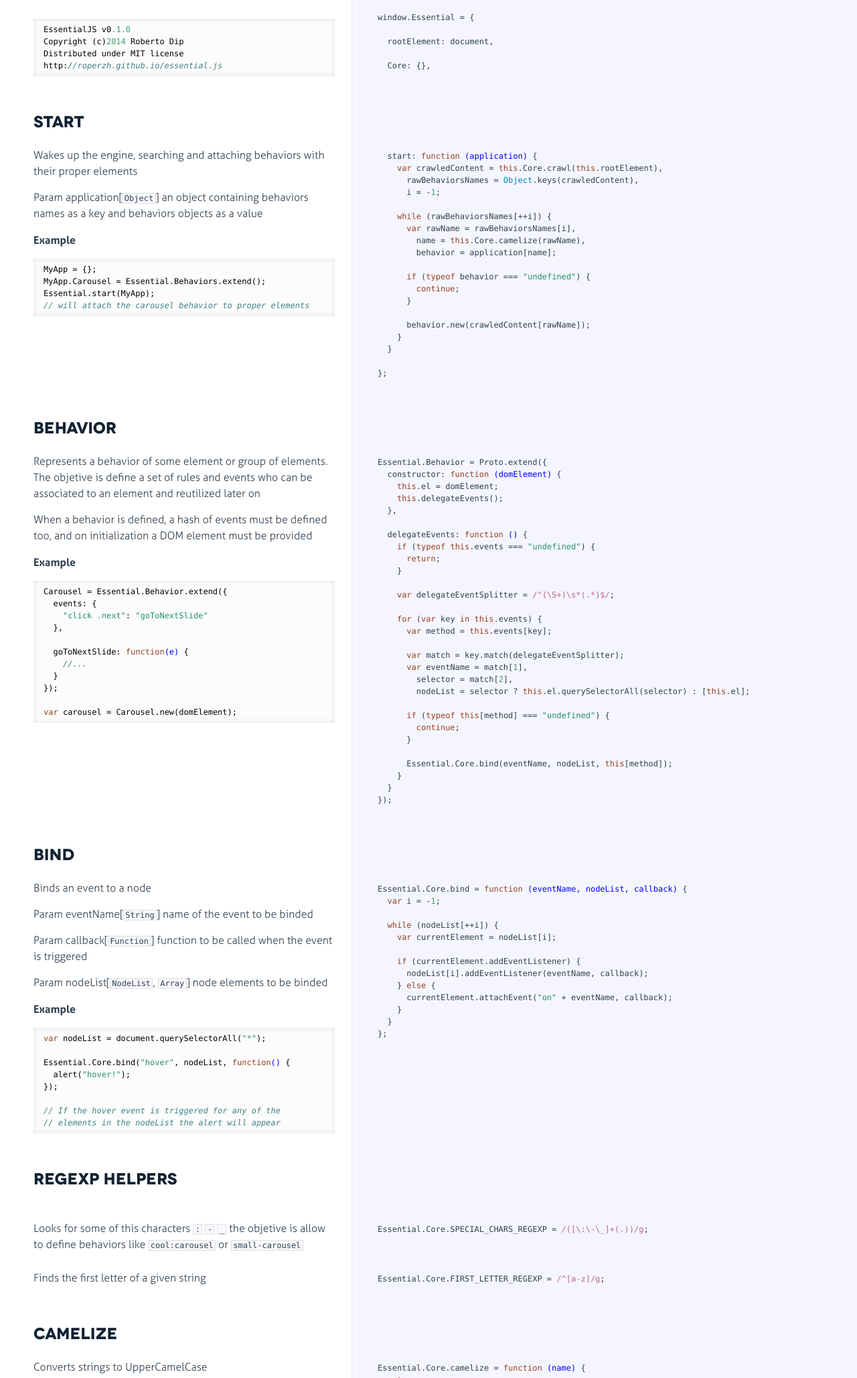
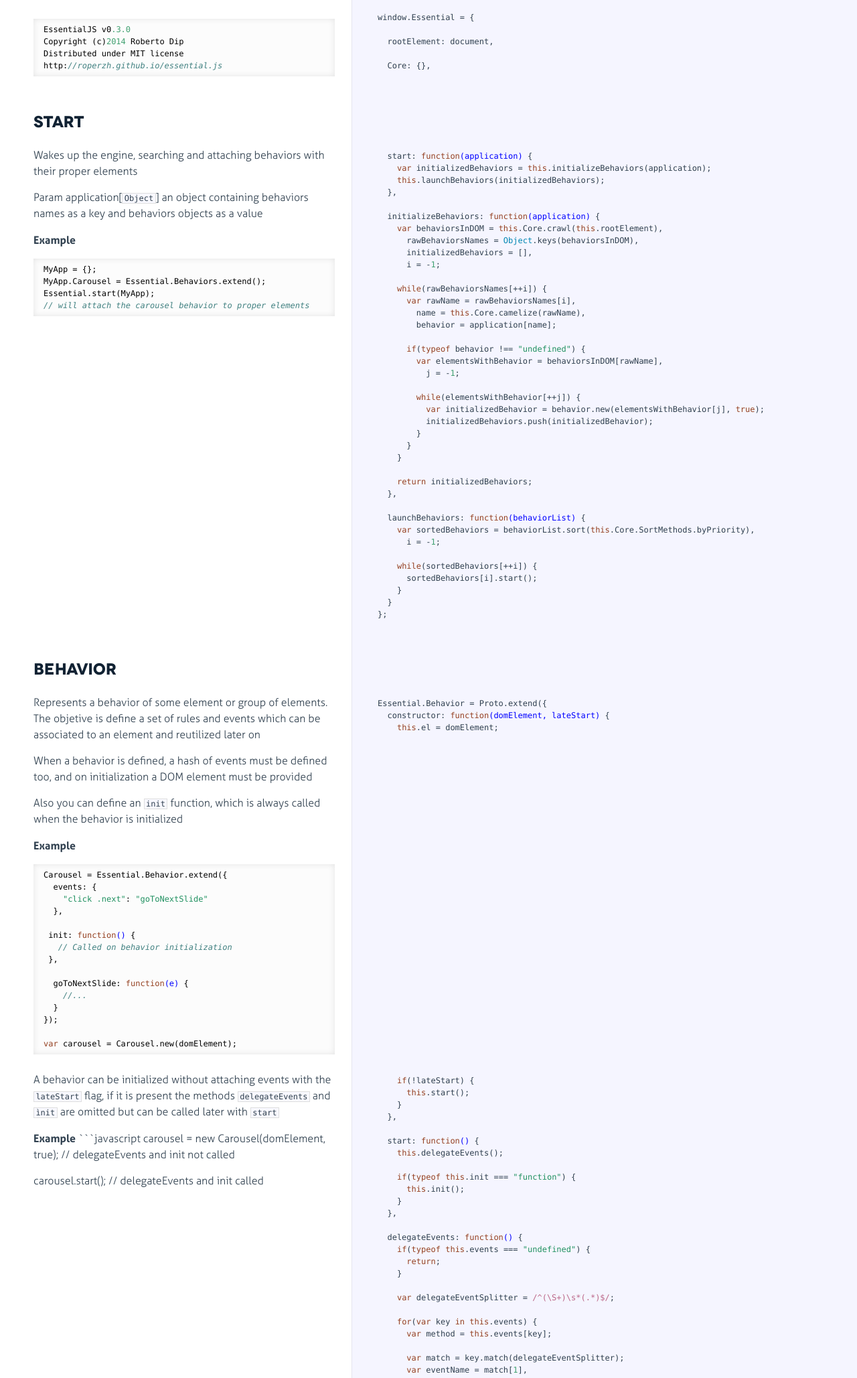
Before and after one commit to roperzh/essential.js, a plain HTML site: page docs/index.html in a window 1280 px wide. Shown: the part 95-2152 px from the top of the page at 67% size. Drawn offline with Linux system fonts and the light colour scheme.

Commit message:
Updates the docs to the v0.3.0

````diff
--- a/docs/index.html
+++ b/docs/index.html
@@ -27,7 +27,7 @@
               <div class="pilwrap ">
                 <a class="pilcrow" href="#section-1">&#182;</a>
               </div>
-              <pre><code>EssentialJS v0<span class="hljs-number">.1</span><span class="hljs-number">.0</span>
+              <pre><code>EssentialJS v0<span class="hljs-number">.3</span><span class="hljs-number">.0</span>
 Copyright (c)<span class="hljs-number">2014</span> Roberto Dip
 Distributed under MIT license
 http:<span class="hljs-comment">//roperzh.github.io/essential.js</span>
@@ -78,24 +78,44 @@ Essential.start(MyApp);
             </div>
 
             <div class="content"><div class='highlight'><pre>
-  start: <span class="hljs-function"><span class="hljs-keyword">function</span> <span class="hljs-params">(application)</span> {</span>
-    <span class="hljs-keyword">var</span> crawledContent = <span class="hljs-keyword">this</span>.Core.crawl(<span class="hljs-keyword">this</span>.rootElement),
-      rawBehaviorsNames = <span class="hljs-built_in">Object</span>.keys(crawledContent),
+  start: <span class="hljs-function"><span class="hljs-keyword">function</span><span class="hljs-params">(application)</span> {</span>
+    <span class="hljs-keyword">var</span> initializedBehaviors = <span class="hljs-keyword">this</span>.initializeBehaviors(application);
+    <span class="hljs-keyword">this</span>.launchBehaviors(initializedBehaviors);
+  },
+
+  initializeBehaviors: <span class="hljs-function"><span class="hljs-keyword">function</span><span class="hljs-params">(application)</span> {</span>
+    <span class="hljs-keyword">var</span> behaviorsInDOM = <span class="hljs-keyword">this</span>.Core.crawl(<span class="hljs-keyword">this</span>.rootElement),
+      rawBehaviorsNames = <span class="hljs-built_in">Object</span>.keys(behaviorsInDOM),
+      initializedBehaviors = [],
       i = -<span class="hljs-number">1</span>;
 
-    <span class="hljs-keyword">while</span> (rawBehaviorsNames[++i]) {
+    <span class="hljs-keyword">while</span>(rawBehaviorsNames[++i]) {
       <span class="hljs-keyword">var</span> rawName = rawBehaviorsNames[i],
         name = <span class="hljs-keyword">this</span>.Core.camelize(rawName),
         behavior = application[name];
 
-      <span class="hljs-keyword">if</span> (<span class="hljs-keyword">typeof</span> behavior === <span class="hljs-string">"undefined"</span>) {
-        <span class="hljs-keyword">continue</span>;
+      <span class="hljs-keyword">if</span>(<span class="hljs-keyword">typeof</span> behavior !== <span class="hljs-string">"undefined"</span>) {
+        <span class="hljs-keyword">var</span> elementsWithBehavior = behaviorsInDOM[rawName],
+          j = -<span class="hljs-number">1</span>;
+
+        <span class="hljs-keyword">while</span>(elementsWithBehavior[++j]) {
+          <span class="hljs-keyword">var</span> initializedBehavior = behavior.new(elementsWithBehavior[j], <span class="hljs-literal">true</span>);
+          initializedBehaviors.push(initializedBehavior);
+        }
       }
+    }
 
-      behavior.new(crawledContent[rawName]);
+    <span class="hljs-keyword">return</span> initializedBehaviors;
+  },
+
+  launchBehaviors: <span class="hljs-function"><span class="hljs-keyword">function</span><span class="hljs-params">(behaviorList)</span> {</span>
+    <span class="hljs-keyword">var</span> sortedBehaviors = behaviorList.sort(<span class="hljs-keyword">this</span>.Core.SortMethods.byPriority),
+      i = -<span class="hljs-number">1</span>;
+
+    <span class="hljs-keyword">while</span>(sortedBehaviors[++i]) {
+      sortedBehaviors[i].start();
     }
   }
-
 };</pre></div></div>
 
         </li>
@@ -121,15 +141,21 @@ Essential.start(MyApp);
                 <a class="pilcrow" href="#section-5">&#182;</a>
               </div>
               <p>Represents a behavior of some element or group of elements.
-The objetive is define a set of rules and events who
+The objetive is define a set of rules and events which
 can be associated to an element and reutilized later on</p>
 <p>When a behavior is defined, a hash of events must be defined too,
 and on initialization a DOM element must be provided</p>
+<p>Also you can define an <code>init</code> function, which is always called when the
+behavior is initialized</p>
 <p><strong>Example</strong></p>
 <pre><code class="lang-javascript">Carousel = Essential.Behavior.extend({
   events: {
     <span class="hljs-string">"click .next"</span>: <span class="hljs-string">"goToNextSlide"</span>
   },
+
+ init: <span class="hljs-function"><span class="hljs-keyword">function</span><span class="hljs-params">()</span> {</span>
+   <span class="hljs-comment">// Called on behavior initialization</span>
+ },
 
   goToNextSlide: <span class="hljs-function"><span class="hljs-keyword">function</span><span class="hljs-params">(e)</span> {</span>
     <span class="hljs-comment">//...</span>
@@ -143,34 +169,8 @@ and on initialization a DOM element must be provided</p>
 
             <div class="content"><div class='highlight'><pre>
 Essential.Behavior = Proto.extend({
-  constructor: <span class="hljs-function"><span class="hljs-keyword">function</span> <span class="hljs-params">(domElement)</span> {</span>
-    <span class="hljs-keyword">this</span>.el = domElement;
-    <span class="hljs-keyword">this</span>.delegateEvents();
-  },
-
-  delegateEvents: <span class="hljs-function"><span class="hljs-keyword">function</span> <span class="hljs-params">()</span> {</span>
-    <span class="hljs-keyword">if</span> (<span class="hljs-keyword">typeof</span> <span class="hljs-keyword">this</span>.events === <span class="hljs-string">"undefined"</span>) {
-      <span class="hljs-keyword">return</span>;
-    }
-
-    <span class="hljs-keyword">var</span> delegateEventSplitter = <span class="hljs-regexp">/^(\S+)\s*(.*)$/</span>;
-
-    <span class="hljs-keyword">for</span> (<span class="hljs-keyword">var</span> key <span class="hljs-keyword">in</span> <span class="hljs-keyword">this</span>.events) {
-      <span class="hljs-keyword">var</span> method = <span class="hljs-keyword">this</span>.events[key];
-
-      <span class="hljs-keyword">var</span> match = key.match(delegateEventSplitter);
-      <span class="hljs-keyword">var</span> eventName = match[<span class="hljs-number">1</span>],
-        selector = match[<span class="hljs-number">2</span>],
-        nodeList = selector ? <span class="hljs-keyword">this</span>.el.querySelectorAll(selector) : [<span class="hljs-keyword">this</span>.el];
-
-      <span class="hljs-keyword">if</span> (<span class="hljs-keyword">typeof</span> <span class="hljs-keyword">this</span>[method] === <span class="hljs-string">"undefined"</span>) {
-        <span class="hljs-keyword">continue</span>;
-      }
-
-      Essential.Core.bind(eventName, nodeList, <span class="hljs-keyword">this</span>[method]);
-    }
-  }
-});</pre></div></div>
+  constructor: <span class="hljs-function"><span class="hljs-keyword">function</span><span class="hljs-params">(domElement, lateStart)</span> {</span>
+    <span class="hljs-keyword">this</span>.el = domElement;</pre></div></div>
 
         </li>
 
@@ -181,9 +181,57 @@ Essential.Behavior = Proto.extend({
               <div class="pilwrap ">
                 <a class="pilcrow" href="#section-6">&#182;</a>
               </div>
-              <h2 id="bind">Bind</h2>
+              <p>A behavior can be initialized without attaching events with the <code>lateStart</code>
+flag, if it is present the methods <code>delegateEvents</code> and <code>ìnit</code> are omitted
+but can be called later with <code>start</code></p>
+<p><strong>Example</strong>
+```javascript
+carousel = new Carousel(domElement, true);
+// delegateEvents and init not called</p>
+<p>carousel.start();
+// delegateEvents and init called</p>
 
             </div>
+
+            <div class="content"><div class='highlight'><pre>
+    <span class="hljs-keyword">if</span>(!lateStart) {
+      <span class="hljs-keyword">this</span>.start();
+    }
+  },
+
+  start: <span class="hljs-function"><span class="hljs-keyword">function</span><span class="hljs-params">()</span> {</span>
+    <span class="hljs-keyword">this</span>.delegateEvents();
+
+    <span class="hljs-keyword">if</span>(<span class="hljs-keyword">typeof</span> <span class="hljs-keyword">this</span>.init === <span class="hljs-string">"function"</span>) {
+      <span class="hljs-keyword">this</span>.init();
+    }
+  },
+
+  delegateEvents: <span class="hljs-function"><span class="hljs-keyword">function</span><span class="hljs-params">()</span> {</span>
+    <span class="hljs-keyword">if</span>(<span class="hljs-keyword">typeof</span> <span class="hljs-keyword">this</span>.events === <span class="hljs-string">"undefined"</span>) {
+      <span class="hljs-keyword">return</span>;
+    }
+
+    <span class="hljs-keyword">var</span> delegateEventSplitter = <span class="hljs-regexp">/^(\S+)\s*(.*)$/</span>;
+
+    <span class="hljs-keyword">for</span>(<span class="hljs-keyword">var</span> key <span class="hljs-keyword">in</span> <span class="hljs-keyword">this</span>.events) {
+      <span class="hljs-keyword">var</span> method = <span class="hljs-keyword">this</span>.events[key];
+
+      <span class="hljs-keyword">var</span> match = key.match(delegateEventSplitter);
+      <span class="hljs-keyword">var</span> eventName = match[<span class="hljs-number">1</span>],
+        selector = match[<span class="hljs-number">2</span>],
+        nodeList = selector ? <span class="hljs-keyword">this</span>.el.querySelectorAll(selector) : [<span class="hljs-keyword">this</span>.el];
+
+      <span class="hljs-keyword">if</span>(<span class="hljs-keyword">typeof</span> <span class="hljs-keyword">this</span>[method] === <span class="hljs-string">"undefined"</span>) {
+        <span class="hljs-keyword">continue</span>;
+      }
+
+      Essential.Core.bind(eventName, nodeList, <span class="hljs-keyword">this</span>[method].bind(<span class="hljs-keyword">this</span>));
+    }
+  },
+
+  priority: <span class="hljs-number">0</span>
+});</pre></div></div>
 
         </li>
 
@@ -193,6 +241,19 @@ Essential.Behavior = Proto.extend({
 
               <div class="pilwrap ">
                 <a class="pilcrow" href="#section-7">&#182;</a>
+              </div>
+              <h2 id="bind">Bind</h2>
+
+            </div>
+
+        </li>
+
+
+        <li id="section-8">
+            <div class="annotation">
+
+              <div class="pilwrap ">
+                <a class="pilcrow" href="#section-8">&#182;</a>
               </div>
               <p>Binds an event to a node</p>
 <p>Param eventName[<code>String</code>] name of the event to be binded</p>
@@ -212,13 +273,13 @@ Essential.Core.bind(<span class="hljs-string">"hover"</span>, nodeList, <span cl
             </div>
 
             <div class="content"><div class='highlight'><pre>
-Essential.Core.bind = <span class="hljs-function"><span class="hljs-keyword">function</span> <span class="hljs-params">(eventName, nodeList, callback)</span> {</span>
+Essential.Core.bind = <span class="hljs-function"><span class="hljs-keyword">function</span><span class="hljs-params">(eventName, nodeList, callback)</span> {</span>
   <span class="hljs-keyword">var</span> i = -<span class="hljs-number">1</span>;
 
-  <span class="hljs-keyword">while</span> (nodeList[++i]) {
+  <span class="hljs-keyword">while</span>(nodeList[++i]) {
     <span class="hljs-keyword">var</span> currentElement = nodeList[i];
 
-    <span class="hljs-keyword">if</span> (currentElement.addEventListener) {
+    <span class="hljs-keyword">if</span>(currentElement.addEventListener) {
       nodeList[i].addEventListener(eventName, callback);
     } <span class="hljs-keyword">else</span> {
       currentElement.attachEvent(<span class="hljs-string">"on"</span> + eventName, callback);
@@ -229,25 +290,13 @@ Essential.Core.bind = <span class="hljs-function"><span class="hljs-keyword">fun
         </li>
 
 
-        <li id="section-8">
-            <div class="annotation">
-
-              <div class="pilwrap ">
-                <a class="pilcrow" href="#section-8">&#182;</a>
-              </div>
-              <h2 id="regexp-helpers">RegExp Helpers</h2>
-
-            </div>
-
-        </li>
-
-
         <li id="section-9">
             <div class="annotation">
 
               <div class="pilwrap ">
                 <a class="pilcrow" href="#section-9">&#182;</a>
               </div>
+              <h2 id="regexp-helpers">RegExp Helpers</h2>
 
             </div>
 
@@ -260,6 +309,18 @@ Essential.Core.bind = <span class="hljs-function"><span class="hljs-keyword">fun
               <div class="pilwrap ">
                 <a class="pilcrow" href="#section-10">&#182;</a>
               </div>
+
+            </div>
+
+        </li>
+
+
+        <li id="section-11">
+            <div class="annotation">
+
+              <div class="pilwrap ">
+                <a class="pilcrow" href="#section-11">&#182;</a>
+              </div>
               <p>Looks for some of this characters <code>:</code> <code>-</code> <code>_</code> the objetive is allow
 to define behaviors like <code>cool:carousel</code> or <code>small-carousel</code></p>
 
@@ -271,11 +332,11 @@ Essential.Core.SPECIAL_CHARS_REGEXP = <span class="hljs-regexp">/([\:\-\_]+(.))/
         </li>
 
 
-        <li id="section-11">
+        <li id="section-12">
             <div class="annotation">
 
               <div class="pilwrap ">
-                <a class="pilcrow" href="#section-11">&#182;</a>
+                <a class="pilcrow" href="#section-12">&#182;</a>
               </div>
               <p>Finds the first letter of a given string</p>
 
@@ -287,11 +348,11 @@ Essential.Core.FIRST_LETTER_REGEXP = <span class="hljs-regexp">/^[a-z]/g</span>;
         </li>
 
 
-        <li id="section-12">
+        <li id="section-13">
             <div class="annotation">
 
               <div class="pilwrap ">
-                <a class="pilcrow" href="#section-12">&#182;</a>
+                <a class="pilcrow" href="#section-13">&#182;</a>
               </div>
               <h2 id="camelize">Camelize</h2>
 
@@ -300,11 +361,11 @@ Essential.Core.FIRST_LETTER_REGEXP = <span class="hljs-regexp">/^[a-z]/g</span>;
         </li>
 
 
-        <li id="section-13">
+        <li id="section-14">
             <div class="annotation">
 
               <div class="pilwrap ">
-                <a class="pilcrow" href="#section-13">&#182;</a>
+                <a class="pilcrow" href="#section-14">&#182;</a>
               </div>
               <p>Converts strings to UpperCamelCase</p>
 <p>Param name[<code>String</code>] the name to be camelized</p>
@@ -318,28 +379,15 @@ Essential.Core.FIRST_LETTER_REGEXP = <span class="hljs-regexp">/^[a-z]/g</span>;
             </div>
 
             <div class="content"><div class='highlight'><pre>
-Essential.Core.camelize = <span class="hljs-function"><span class="hljs-keyword">function</span> <span class="hljs-params">(name)</span> {</span>
+Essential.Core.camelize = <span class="hljs-function"><span class="hljs-keyword">function</span><span class="hljs-params">(name)</span> {</span>
   <span class="hljs-keyword">return</span> name.
-  replace(Essential.Core.FIRST_LETTER_REGEXP, <span class="hljs-function"><span class="hljs-keyword">function</span> <span class="hljs-params">(letter)</span> {</span>
+  replace(Essential.Core.FIRST_LETTER_REGEXP, <span class="hljs-function"><span class="hljs-keyword">function</span><span class="hljs-params">(letter)</span> {</span>
     <span class="hljs-keyword">return</span> letter.toUpperCase();
   }).
-  replace(Essential.Core.SPECIAL_CHARS_REGEXP, <span class="hljs-function"><span class="hljs-keyword">function</span> <span class="hljs-params">(_, separator, letter)</span> {</span>
+  replace(Essential.Core.SPECIAL_CHARS_REGEXP, <span class="hljs-function"><span class="hljs-keyword">function</span><span class="hljs-params">(_, separator, letter)</span> {</span>
     <span class="hljs-keyword">return</span> letter.toUpperCase();
   });
 };</pre></div></div>
-
-        </li>
-
-
-        <li id="section-14">
-            <div class="annotation">
-
-              <div class="pilwrap ">
-                <a class="pilcrow" href="#section-14">&#182;</a>
-              </div>
-              <h2 id="crawl">Crawl</h2>
-
-            </div>
 
         </li>
 
@@ -350,33 +398,52 @@ Essential.Core.camelize = <span class="hljs-function"><span class="hljs-keyword"
               <div class="pilwrap ">
                 <a class="pilcrow" href="#section-15">&#182;</a>
               </div>
+              <h2 id="crawl">Crawl</h2>
+
+            </div>
+
+        </li>
+
+
+        <li id="section-16">
+            <div class="annotation">
+
+              <div class="pilwrap ">
+                <a class="pilcrow" href="#section-16">&#182;</a>
+              </div>
               <p>Scans the DOM looking for behaviors</p>
 <p>Return <code>Array&lt;Object&gt;</code> an array of objects with the behavior name as
-a key and the DOM node as a value</p>
+a key and an array of DOM nodes as a value</p>
 <p><strong>Example</strong></p>
 <pre><code class="lang-html"><span class="hljs-tag">&lt;<span class="hljs-title">div</span> <span class="hljs-attribute">behavior</span>=<span class="hljs-value">"carousel"</span>&gt;</span><span class="hljs-tag">&lt;/<span class="hljs-title">div</span>&gt;</span>
 </code></pre>
 <pre><code class="lang-javascript">Essential.Core.crawl();
 
-<span class="hljs-comment">// =&gt; [{ 'carousel': &lt;HTMLDivElement&gt; }]</span>
+<span class="hljs-comment">// =&gt; [{ carousel: [&lt;HTMLDivElement&gt;, &lt;HTMLDivElement&gt;] }]</span>
 </code></pre>
 
             </div>
 
             <div class="content"><div class='highlight'><pre>
-Essential.Core.crawl = <span class="hljs-function"><span class="hljs-keyword">function</span> <span class="hljs-params">(rootElement)</span> {</span>
+Essential.Core.crawl = <span class="hljs-function"><span class="hljs-keyword">function</span><span class="hljs-params">(rootElement)</span> {</span>
   <span class="hljs-keyword">var</span> all = rootElement.querySelectorAll(<span class="hljs-string">"[data-behavior], [behavior]"</span>),
     i = -<span class="hljs-number">1</span>,
     result = {};
 
-  <span class="hljs-keyword">while</span> (all[++i]) {
+  <span class="hljs-keyword">while</span>(all[++i]) {
     <span class="hljs-keyword">var</span> currentElement = all[i],
       rawBehaviors = currentElement.getAttribute(<span class="hljs-string">"data-behavior"</span>) || currentElement.getAttribute(<span class="hljs-string">"behavior"</span>),
       behaviorsList = rawBehaviors.split(<span class="hljs-string">" "</span>),
       j = -<span class="hljs-number">1</span>;
 
-    <span class="hljs-keyword">while</span> (behaviorsList[++j]) {
-      result[behaviorsList[j]] = currentElement;
+    <span class="hljs-keyword">while</span>(behaviorsList[++j]) {
+      <span class="hljs-keyword">var</span> currentBehavior = behaviorsList[j];
+
+      <span class="hljs-keyword">if</span>(result[currentBehavior]) {
+        result[currentBehavior].push(currentElement);
+      } <span class="hljs-keyword">else</span> {
+        result[currentBehavior] = [currentElement];
+      }
     }
   }
 
````
